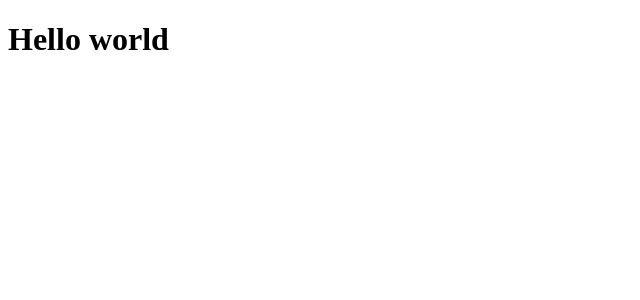
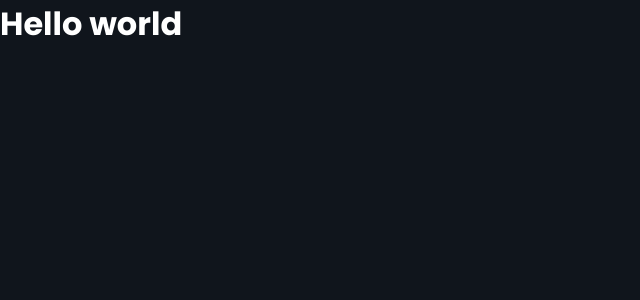
Before and after one commit to Martijn-Faber/learnr_web, a Vue app: page / in a window 1280 px wide. Shown: the top 300 px of the page, without its empty margins (0-640 px from the left). Built offline with nearby package versions, Linux system fonts and the light colour scheme.

Commit message:
feat(scss): add global styling

```diff
--- a/src/main.ts
+++ b/src/main.ts
@@ -3,5 +3,6 @@ import App from "./App.vue";
 import "./registerServiceWorker";
 import router from "./router";
 import store from "./store";
+import "./scss/index.scss"
 
 createApp(App).use(store).use(router).mount("#app");
--- /dev/null
+++ b/src/scss/index.scss
@@ -0,0 +1,37 @@
+@import url("./variables.scss");
+@import url('https://fonts.googleapis.com/css2?family=Poppins:wght@600;700;900&display=swap');
+
+body, html {
+    margin: 0;
+    background: var(--body);
+    color: var(--text);
+    font-family: Poppins, Arial, Helvetica, sans-serif;
+    font-weight: 600;
+    font-size: 16px;
+    overflow-x: hidden;
+}
+
+*, *::before, *::after {
+	box-sizing: border-box;
+	margin: 0;
+}
+
+.mt-gap {
+  margin-top: var(--gap);
+}
+
+.mb-gap {
+  margin-bottom: var(--gap);
+}
+
+button, input {
+  font-family: inherit;
+  font-size: 16px;
+  font-weight: 600;
+}
+
+a {
+    color: inherit;
+    text-decoration: none;
+    cursor: pointer;
+}
--- /dev/null
+++ b/src/scss/variables.scss
@@ -0,0 +1,14 @@
+:root {
+	--primary: #000000;
+    --body-lighter: #181B23;
+	--body: #10151C;
+	--text: #ffffff;
+
+    --border-radius: 25px;
+    --placeholder: #a9a9a9;
+
+	--gap-small: 10px;
+	--gap: 15px;
+	--gap-large: 25px;
+	--gap-larger: 40px;
+}
```
